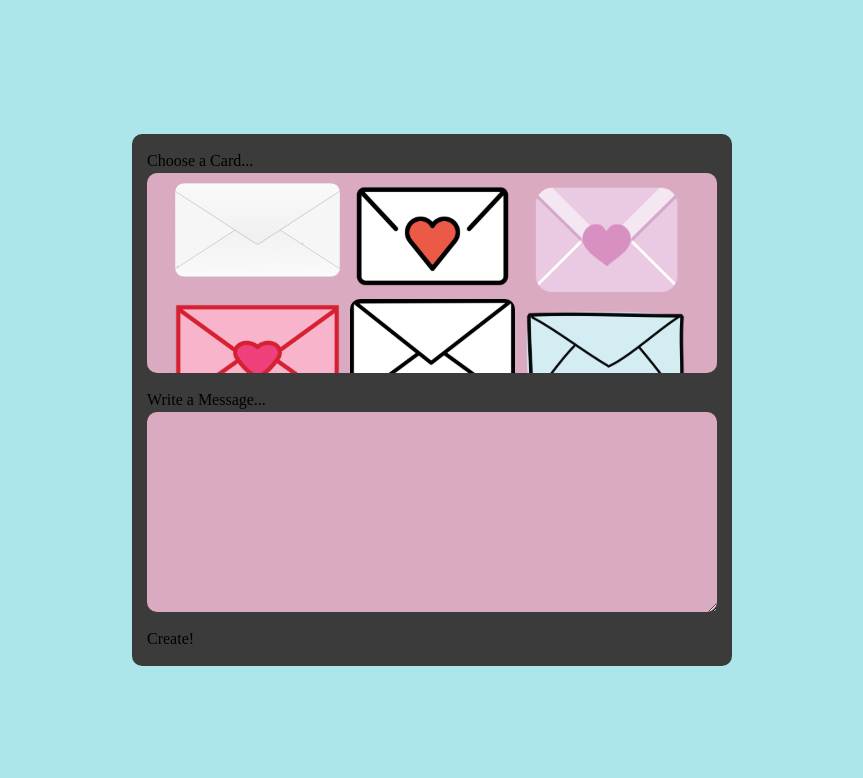
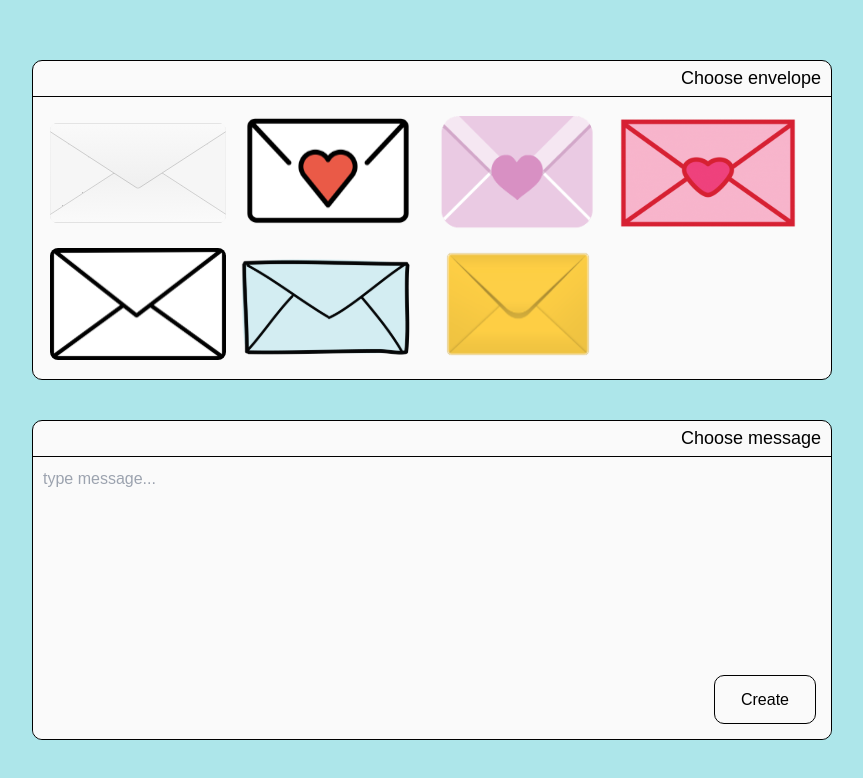
Before and after one commit to konradmh3/love-letter, a Next.js app in the folder love-letter-app/: page /create in a window 1280 px wide. Shown: the top 778 px of the page, without its empty margins (208-1071 px from the left). Built offline with nearby package versions, Linux system fonts and the light colour scheme.

Commit message:
Redesigned second page

```diff
--- a/love-letter-app/src/app/create/page.tsx
+++ b/love-letter-app/src/app/create/page.tsx
@@ -4,6 +4,7 @@ import Link from "next/link";
 import UsableSVGs from "../ui/usablesvgs";
 import { useState, useEffect } from "react";
 import { postMessage } from "../lib/actions";
+import CreationComponent from "../ui/creationcomponent";
 
 export default function Create() {
   const [selectedSVG, setSelectedSVG] = useState("");
@@ -31,17 +32,17 @@ export default function Create() {
 
   return (
     <div className="create-card-page">
-      <div className="create-card-container">
-        <div>Choose a Card...</div>
-        {/* lets pass in setselected to UsableSVGS */}
-        <UsableSVGs setSelectedSVG={setSelectedSVG} selectedSVG={selectedSVG}/>
-        <div>Write a Message...</div>
-        <textarea onChange={handleMessageChange} className="message-container">
-        </textarea>
-        <div onClick={handleCreateLetter} className="cursor-pointer">
-            Create!
+      <CreationComponent header={<h1>Choose envelope</h1>} >
+      <UsableSVGs setSelectedSVG={setSelectedSVG} selectedSVG={selectedSVG}/>
+      </CreationComponent>
+      <CreationComponent header={<h1>Choose message</h1>}>
+      <textarea onChange={handleMessageChange} className="message-container" placeholder="type message...">
+      </textarea>
+      <div onClick={handleCreateLetter} className="create-button">
+            Create
         </div>
-      </div>
+      </CreationComponent>
+
     </div>
   );
 }
--- a/love-letter-app/src/app/globals.css
+++ b/love-letter-app/src/app/globals.css
@@ -56,27 +56,6 @@ body {
   max-width: 600px;
 }
 
-.svg-container {
-  display: flex;
-  flex-direction: row;
-  justify-content: center;
-  flex-wrap: wrap;
-  overflow-y: scroll;
-  background-color: var(--default-theme-rgb);
-  height: 200px;
-  border-radius: 10px;
-  margin-bottom: 15px;
-  padding: 10px;
-}
-
-.message-container {
-  background-color: var(--default-theme-rgb);
-  height: 200px;
-  border-radius: 10px;
-  margin-bottom: 15px;
-  padding: 10px;
-}
-
 .selectable-svg {
   cursor: pointer;
   border-radius: 10px;
@@ -84,6 +63,8 @@ body {
   margin-right: 5px;
   height: fit-content;
   max-width: 30%;
+  border-width: 2px;
+  border-color: transparent;
 }
 
 .selected-svg {
@@ -92,6 +73,7 @@ body {
   border-width: 2px;
   margin-left: 5px;
   margin-right: 5px;
+  max-width: 30%;
   height: fit-content;
 }
 
@@ -101,17 +83,16 @@ body {
   border-width: 2px;
 }
 
-.create-button {
+.start-button {
   padding: 15px 30px 15px 30px;
   gap: 14px;
   border-radius: 10px;
   border: 2px solid rgb(0, 0, 0);
-
 }
 
-.create-button:hover {
+.start-button:hover {
   padding: 16px 31px 16px 31px;
-  background-color: #D081BE;
+  background-color: #d081be;
   color: white;
   border: 1px solid white;
 }
@@ -126,9 +107,97 @@ body {
 
 #myCard {
   transition: transform 0.3s ease;
-
 }
 
 .flipped {
   transform: rotateY(180deg);
 }
+
+.creation-component {
+  display: flex;
+  flex-direction: column;
+  background-color: #fafafa;
+  width: 80%;
+  max-width: 800px;
+  margin: 20px;
+  height: 40%;
+  max-height: 323;
+  border-radius: 10px;
+  border: 1px solid black;
+}
+
+.creation-component-header {
+  display: flex;
+  flex-direction: row-reverse;
+  align-items: center;
+  padding-right: 10px;
+  height: 40px;
+  border-bottom: 1px solid black;
+  font-family: work-sans, sans-serif;
+  font-size: 18px;
+  font-weight: 500;
+}
+
+.creation-component-body {
+  /* position: relative; */
+  overflow: hidden;
+  height: 100%;
+  position: relative;
+}
+
+.svg-container {
+  display: flex;
+  flex-direction: row;
+  flex-wrap: wrap;
+  align-items: center;
+  overflow-y: auto;
+  height: 100%;
+  width: 100%;
+  padding: 10px;
+  border-radius: 10px;
+}
+
+.message-container {
+  height: 100%;
+  width: 100%;
+  padding: 10px;
+  font-family: work-sans, sans-serif;
+  font-size: 16px;
+  font-weight: 400;
+  border-radius: 10px;
+  background-color: #fafafa;
+  /* remove resizing */
+  resize: none;
+}
+
+.message-container:focus {
+  outline: none;
+}
+
+.create-button {
+  position: absolute;
+  bottom: 0;
+  right: 0;
+  margin: 15px;
+  /* then lets move the button to be inside the parent */
+  border-radius: 10px;
+  border: 1px solid black;
+  display: flex;
+  justify-content: center;
+  align-items: center;
+  width: 102px;
+  height: 49px;
+  cursor: pointer;
+  font-family: work-sans, sans-serif;
+font-size: 16px;
+font-weight: 400;
+
+
+}
+
+.create-button:hover {
+  padding: 16px 26px 16px 26px;
+  background-color: #d081be;
+  color: white;
+  border: 1px solid white;
+}
--- a/love-letter-app/src/app/page.tsx
+++ b/love-letter-app/src/app/page.tsx
@@ -16,7 +16,7 @@ export default function Home() {
 
         </Link>
       <div className="title-text">LoveLetter</div>
-      <Link className="create-button" href="/create">
+      <Link className="start-button" href="/create">
         Create new message
       </Link>
     </main>
--- /dev/null
+++ b/love-letter-app/src/app/ui/creationcomponent.tsx
@@ -0,0 +1,14 @@
+export default function CreationComponent({
+  children,
+    header,
+}: {
+  children: React.ReactNode;
+  header: React.ReactNode;
+}) {
+  return (
+    <div className="creation-component">
+      <div className="creation-component-header">{header}</div>
+      <div className="creation-component-body">{children}</div>
+    </div>
+  );
+}
```
